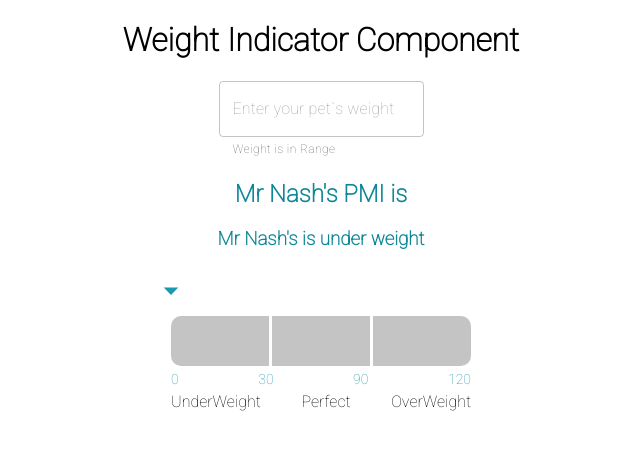
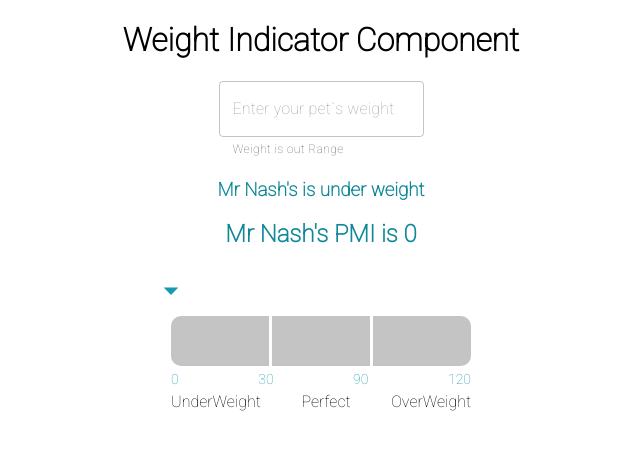
Before and after one commit to majdmaihoub1/weight-indicator, a React (Create React App) app: page / in a window 1280 px wide. Shown: the top 450 px of the page, without its empty margins (319-959 px from the left). Built offline with nearby package versions, Linux system fonts and the light colour scheme.

Commit message:
fixing overflow values

```diff
--- a/src/Pages/home/home.js
+++ b/src/Pages/home/home.js
@@ -4,10 +4,14 @@ import TextField from '@mui/material/TextField';
 import './home.style.css';
 
 const Home = () => {
-  const [weight, setWeight] = useState('');
+  const [weight, setWeight] = useState(0);
 
   const handleChange = (e) => {
-    e.target.value <= 120 ? setWeight(e.target.value) : setWeight(120);
+    e.target.value >= 120
+      ? setWeight(120)
+      : weight <= 0
+      ? setWeight(0)
+      : setWeight(e.target.value);
   };
 
   const weightValue =
@@ -23,7 +27,11 @@ const Home = () => {
             inputProps={{ inputMode: 'numeric', pattern: '[0-9]*' }}
             type='number'
             helperText={
-              weight < 120 ? 'Weight is in Range' : 'Weight is out of range'
+              weight >= 120
+                ? 'Weight is out Range'
+                : weight <= 0
+                ? 'Weight is out Range'
+                : ' Weight in range'
             }
             onChange={handleChange}
             max='120'
@@ -31,8 +39,8 @@ const Home = () => {
           />
         </div>
         <div className='weight-info'>
+          <h3> Mr Nash's is {weightValue}</h3>
           <h2>Mr Nash's PMI is {weight}</h2>
-          <h3> Mr Nash's is {weightValue}</h3>
         </div>
         <div className='indicator'>
           <WeightIndicator
```
